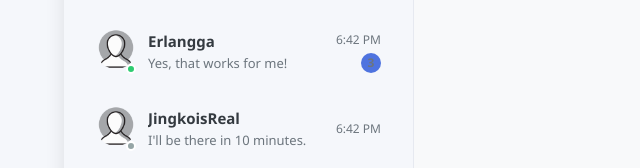
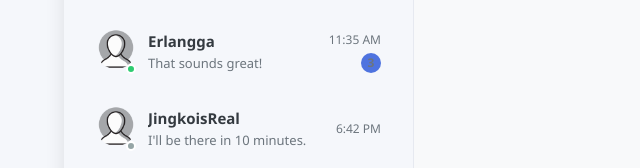
Before and after one commit to JustinZ26/HearChat, a plain HTML site: page index.html in a window 1280 px wide. Shown: the part 338-506 px from the top of the page, 0-640 px from the left. Drawn offline with Linux system fonts and the light colour scheme.

```diff
--- a/data.json
+++ b/data.json
@@ -9,8 +9,8 @@
       "name": "Erlangga",
       "avatar": "asset/icon-dummy.png",
       "status": "online",
-      "lastMessage": "Yes, that works for me!",
-      "time": "6:42 PM",
+      "lastMessage": "That sounds great!",
+      "time": "11:35 AM",
       "unread": 3
     },
     {
```
Also changed, not shown: index.html (+2 -2 lines), script.js (indentation only).
